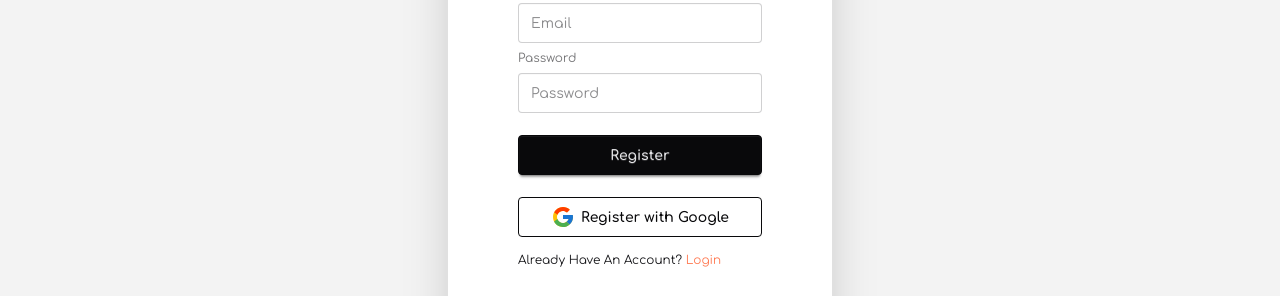
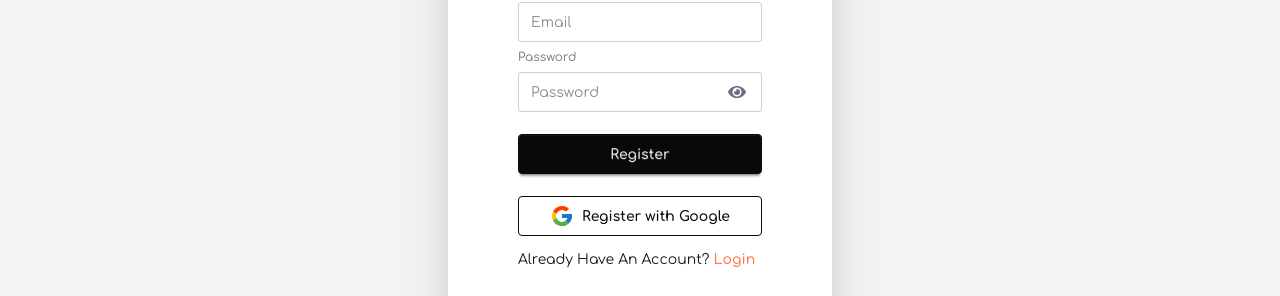
Before and after one commit to arik509/Toy-Topia, a React (Vite) app: page /auth/register in a window 1280 px wide. Shown: the part 656-952 px from the top of the page. Built offline with nearby package versions, Linux system fonts and the light colour scheme; no server answers.

Commit message:
Added eye to the password

```diff
--- a/src/Login.jsx
+++ b/src/Login.jsx
@@ -3,9 +3,11 @@ import { Link, useLocation, useNavigate } from "react-router";
 import { AuthContext } from "./Provider/AuthProvider";
 import toast, { Toaster } from "react-hot-toast";
 import { FcGoogle } from "react-icons/fc";
+import { FaEye, FaEyeSlash } from "react-icons/fa";
 
 const Login = () => {
   const [error, setError] = useState("");
+  const [showPassword, setShowPassword] = useState(false);
   const { signIn, googleLogin } = useContext(AuthContext);
   const location = useLocation();
   const navigate = useNavigate();
@@ -59,24 +61,36 @@ const Login = () => {
             </h1>
 
             <form onSubmit={handleLogin}>
-              <fieldset className="fieldset">
+              <fieldset className="fieldset overflow-visible">
                 <label className="label">Email</label>
                 <input
                   name="email"
                   type="email"
-                  className="input"
+                  className="input input-bordered w-full"
                   placeholder="Email"
                   required
                 />
+
                 <label className="label">Password</label>
+                <div className="relative overflow-visible">
                   <input
                     name="password"
-                  type="password"
-                  className="input"
+                    type={showPassword ? "text" : "password"}
+                    className="input input-bordered w-full pr-12"
                     placeholder="Password"
                     required
                   />
+                  <button
+                    type="button"
+                    onClick={() => setShowPassword(!showPassword)}
+                    className="absolute right-4 top-1/2 -translate-y-1/2 text-gray-500 hover:text-gray-700 focus:outline-none z-10"
+                  >
+                    {showPassword ? <FaEyeSlash size={18} /> : <FaEye size={18} />}
+                  </button>
+                </div>
+
                 {error && <p className="text-red-600 mt-2">{error}</p>}
+
                 <button type="submit" className="btn btn-neutral mt-4 w-full">
                   Login
                 </button>
--- a/src/Register.jsx
+++ b/src/Register.jsx
@@ -1,12 +1,16 @@
-import React, { useContext } from "react";
+import React, { useContext, useState } from "react";
 import { Link, useNavigate } from "react-router";
 import { AuthContext } from "./Provider/AuthProvider";
 import toast, { Toaster } from "react-hot-toast";
 import { FcGoogle } from "react-icons/fc";
+import { FaEye, FaEyeSlash } from "react-icons/fa";
 
 const Register = () => {
-  const { createUser, setUser, updatedUser, googleLogin } = useContext(AuthContext);
+  const { createUser, setUser, updatedUser, googleLogin } =
+    useContext(AuthContext);
   const navigate = useNavigate();
+
+  const [showPassword, setShowPassword] = useState(false);
 
   const handleRegister = (e) => {
     e.preventDefault();
@@ -36,7 +40,6 @@ const Register = () => {
           .then(() => {
             setUser({ ...user, displayName: name, photoURL: photo });
             toast.success("Registered successfully!");
-
             setTimeout(() => navigate("/"), 1500);
           })
           .catch((error) => {
@@ -51,7 +54,9 @@ const Register = () => {
   const handleGoogleLogin = () => {
     googleLogin()
       .then((user) => {
-        toast.success(`Welcome ${user.displayName || "User"}! Logged in with Google.`);
+        toast.success(
+          `Welcome ${user.displayName || "User"}! Logged in with Google.`
+        );
         setTimeout(() => navigate("/"), 1500);
       })
       .catch((error) => {
@@ -80,16 +85,53 @@ const Register = () => {
 
             <fieldset className="fieldset">
               <label className="label">Name</label>
-              <input name="name" type="text" className="input" placeholder="Your Name" required />
+              <input
+                name="name"
+                type="text"
+                className="input"
+                placeholder="Your Name"
+                required
+              />
 
               <label className="label">Photo URL</label>
-              <input name="photo" type="text" className="input" placeholder="Your Photo URL" required />
+              <input
+                name="photo"
+                type="text"
+                className="input"
+                placeholder="Your Photo URL"
+                required
+              />
 
               <label className="label">Email</label>
-              <input name="email" type="email" className="input" placeholder="Email" required />
+              <input
+                name="email"
+                type="email"
+                className="input"
+                placeholder="Email"
+                required
+              />
 
               <label className="label">Password</label>
-              <input name="password" type="password" className="input" placeholder="Password" required />
+              <div className="relative overflow-visible">
+                <input
+                  name="password"
+                  type={showPassword ? "text" : "password"}
+                  className="input input-bordered w-full pr-12 focus:outline-none"
+                  placeholder="Password"
+                  required
+                />
+                <button
+                  type="button"
+                  onClick={() => setShowPassword(!showPassword)}
+                  className="absolute right-4 top-1/2 -translate-y-1/2 text-gray-500 hover:text-gray-700 focus:outline-none z-10"
+                >
+                  {showPassword ? (
+                    <FaEyeSlash size={18} />
+                  ) : (
+                    <FaEye size={18} />
+                  )}
+                </button>
+              </div>
 
               <button type="submit" className="btn btn-neutral mt-4">
                 Register
@@ -98,14 +140,14 @@ const Register = () => {
               <button
                 type="button"
                 onClick={handleGoogleLogin}
-                className="btn btn-outline btn-neutral mt-4 w-full"
+                className="btn btn-outline btn-neutral mt-4 w-full flex items-center gap-2"
               >
-               <FcGoogle size={24} /> Register with Google
+                <FcGoogle size={24} /> Register with Google
               </button>
 
-              <p className="mt-2">
+              <p className="mt-2 text-sm">
                 Already Have An Account?{" "}
-                <Link className="text-secondary" to="/auth/login">
+                <Link className="text-secondary font-semibold" to="/auth/login">
                   Login
                 </Link>
               </p>
```
Lines whose indentation alone changed are shown as unchanged.
